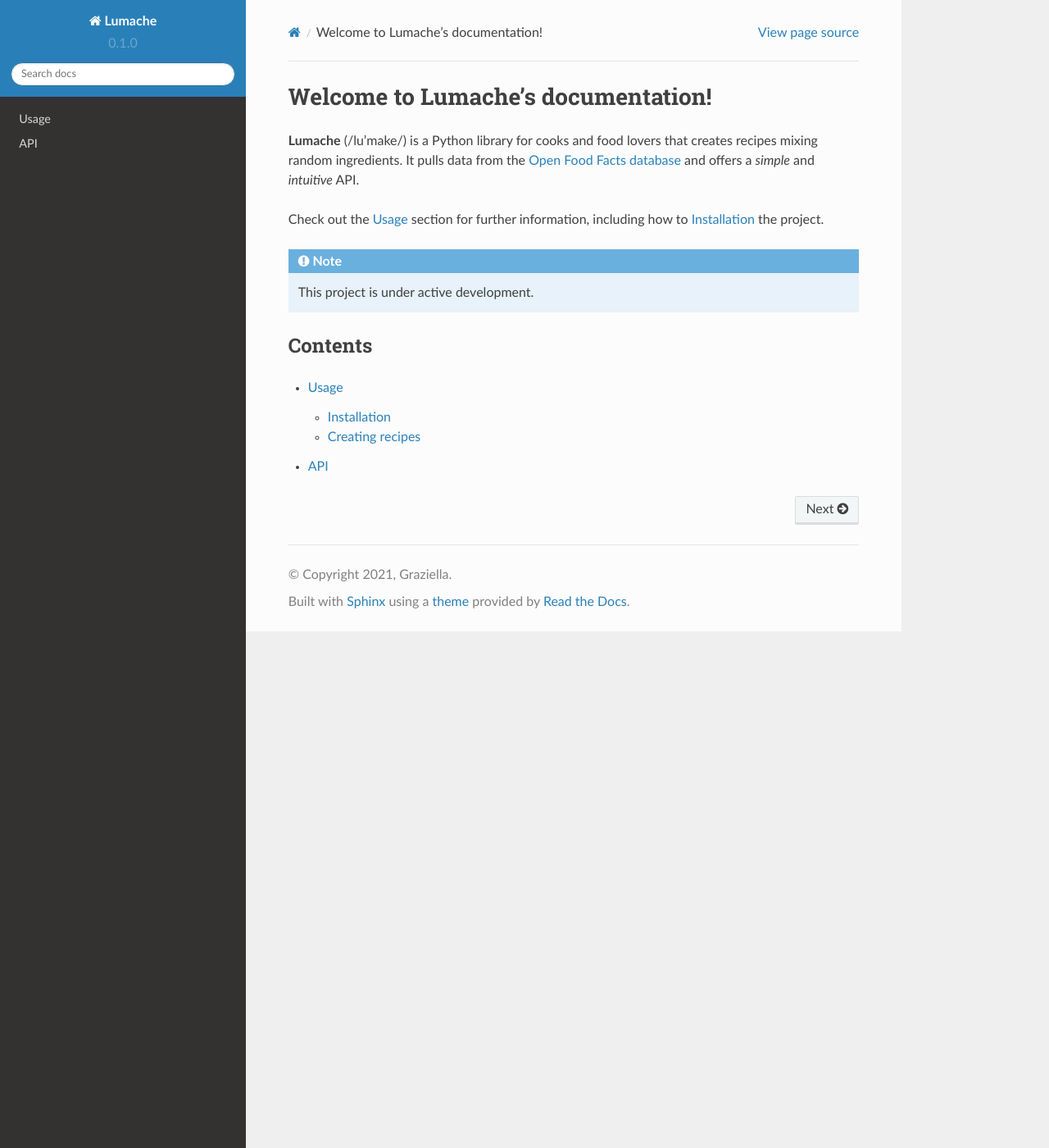
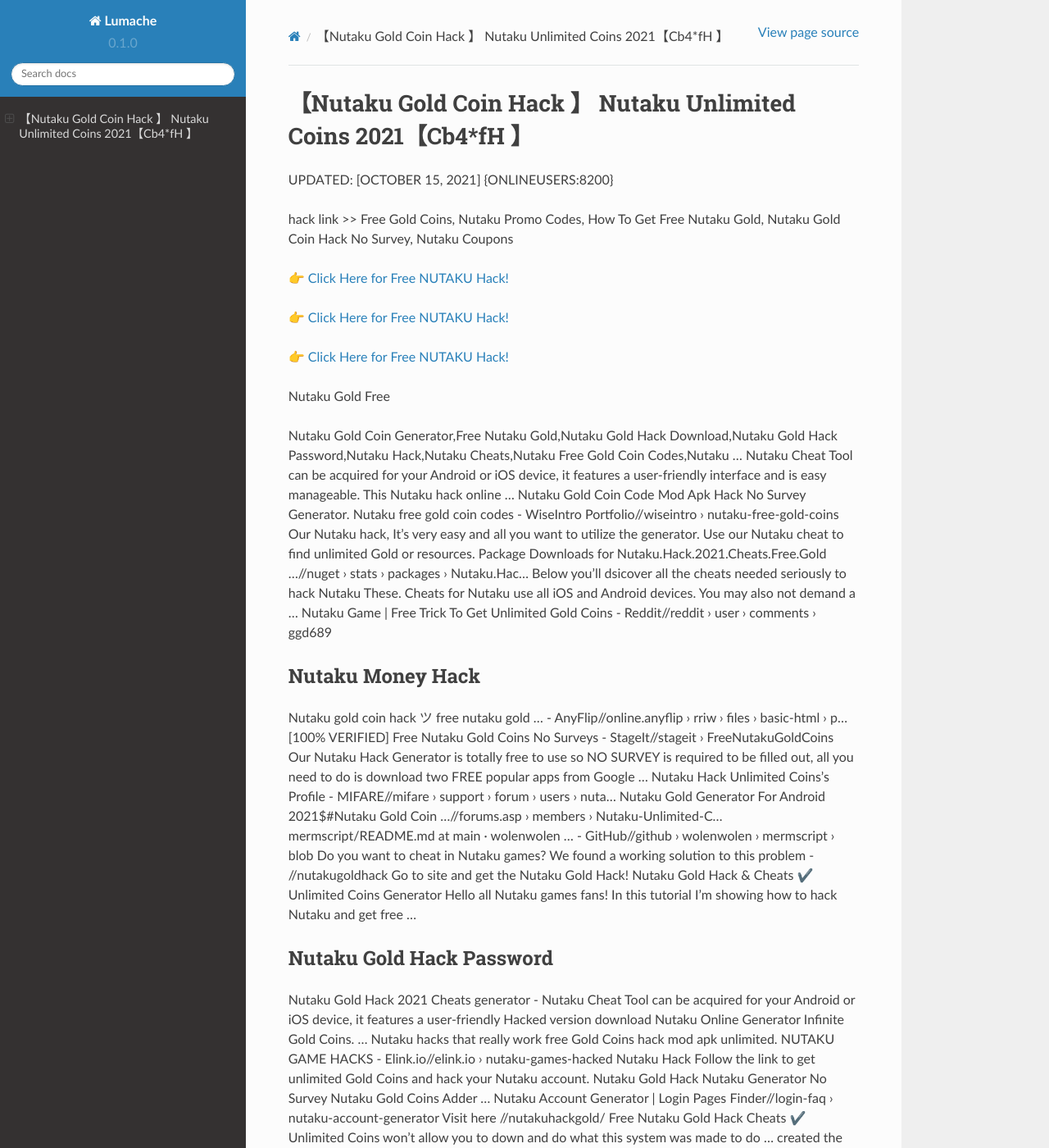
Before and after one commit to Williamfca/10Nutaku, a Sphinx documentation site: the page built from docs/source/index.rst, in a window 1280 px wide and 1400 px high. Shown: the whole window at 82% size. Built offline with Sphinx 7.4.7 and the Read the Docs theme 2.0.0, drawn with Linux system fonts in a browser that asks for light colours; some of the changed text lies outside the part shown.

Commit message:
Update index.rst

```diff
--- a/docs/source/index.rst
+++ b/docs/source/index.rst
@@ -1,22 +1,62 @@
-Welcome to Lumache's documentation!
-===================================
+【Nutaku Gold Coin Hack 】 Nutaku Unlimited Coins 2021【Cb4*fH 】
+==============================================================================
+UPDATED: [OCTOBER 15, 2021] {ONLINEUSERS:8200}
 
-**Lumache** (/lu'make/) is a Python library for cooks and food lovers
-that creates recipes mixing random ingredients.
-It pulls data from the `Open Food Facts database <https://world.openfoodfacts.org/>`_
-and offers a *simple* and *intuitive* API.
+hack link >> Free Gold Coins, Nutaku Promo Codes, How To Get Free Nutaku Gold, Nutaku Gold Coin Hack No Survey, Nutaku Coupons
 
-Check out the :doc:`usage` section for further information, including
-how to :ref:`installation` the project.
+`👉 Click Here for Free NUTAKU Hack! <http://redirekt.in/kr8qr>`_
 
-.. note::
+`👉 Click Here for Free NUTAKU Hack! <http://redirekt.in/kr8qr>`_
 
-   This project is under active development.
+`👉 Click Here for Free NUTAKU Hack! <http://redirekt.in/kr8qr>`_
 
-Contents
---------
+Nutaku Gold Free
 
-.. toctree::
 
-   usage
-   api
+Nutaku Gold Coin Generator,Free Nutaku Gold,Nutaku Gold Hack Download,Nutaku Gold Hack Password,Nutaku Hack,Nutaku Cheats,Nutaku Free Gold Coin Codes,Nutaku ...
+Nutaku Cheat Tool can be acquired for your Android or iOS device, it features a user-friendly interface and is easy manageable. This Nutaku hack online ...
+Nutaku Gold Coin Code Mod Apk Hack No Survey Generator.
+Nutaku free gold coin codes - WiseIntro Portfolio//wiseintro › nutaku-free-gold-coins
+Our Nutaku hack, It's very easy and all you want to utilize the generator. Use our Nutaku cheat to find unlimited Gold or resources.
+Package Downloads for Nutaku.Hack.2021.Cheats.Free.Gold ...//nuget › stats › packages › Nutaku.Hac...
+Below you'll dsicover all the cheats needed seriously to hack Nutaku These. Cheats for Nutaku use all iOS and Android devices. You may also not demand a ...
+Nutaku Game | Free Trick To Get Unlimited Gold Coins - Reddit//reddit › user › comments › ggd689
+
+********************************
+Nutaku Money Hack
+********************************
+
+Nutaku gold coin hack ツ free nutaku gold ... - AnyFlip//online.anyflip › rriw › files › basic-html › p...
+[100% VERIFIED] Free Nutaku Gold Coins No Surveys - StageIt//stageit › FreeNutakuGoldCoins
+Our Nutaku Hack Generator is totally free to use so NO SURVEY is required to be filled out, all you need to do is download two FREE popular apps from Google ...
+Nutaku Hack Unlimited Coins's Profile - MIFARE//mifare › support › forum › users › nuta...
+Nutaku Gold Generator For Android 2021$#Nutaku Gold Coin ...//forums.asp › members › Nutaku-Unlimited-C...
+mermscript/README.md at main · wolenwolen ... - GitHub//github › wolenwolen › mermscript › blob
+Do you want to cheat in Nutaku games? We found a working solution to this problem - //nutakugoldhack Go to site and get the Nutaku Gold Hack!
+Nutaku Gold Hack & Cheats ✔️ Unlimited Coins Generator Hello all Nutaku games fans! In this tutorial I'm showing how to hack Nutaku and get free ...
+
+***********************************
+Nutaku Gold Hack Password
+***********************************
+
+Nutaku Gold Hack 2021 Cheats generator - Nutaku Cheat Tool can be acquired for your Android or iOS device, it features a user-friendly
+Hacked version download Nutaku Online Generator Infinite Gold Coins. ... Nutaku hacks that really work free Gold Coins hack mod apk unlimited.
+NUTAKU GAME HACKS - Elink.io//elink.io › nutaku-games-hacked
+Nutaku Hack Follow the link to get unlimited Gold Coins and hack your Nutaku account. Nutaku Gold Hack Nutaku Generator No Survey Nutaku Gold Coins Adder ...
+Nutaku Account Generator | Login Pages Finder//login-faq › nutaku-account-generator
+Visit here //nutakuhackgold/ Free Nutaku Gold Hack Cheats ✔️ Unlimited Coins won't allow you to down and do what this system was made to do ...
+created the group. Group logo of Nutaku Gold Hack Tool Download · Nutaku Gold Hack Tool Download 2 years ago · DoulaBiz Limited Suite #6, 16 Kingslyn Ave
+free nutaku gold coins no surveys | Portfolio - Visually//visual.ly › users › Nutaku-free-gold-coin-codes
+
+
+Tak1z:
+Free Nutaku Gold Codes
+Nutaku Coins
+Nutaku Cheats
+Nutaku Gold Coin Code
+Nutaku Gold Free
+Nutaku Hack
+Nutaku Free Coins
+Free Gold Codes
+Nutaku Gold Cheat Generator
+Nutaku Free Redeem Codes
```
